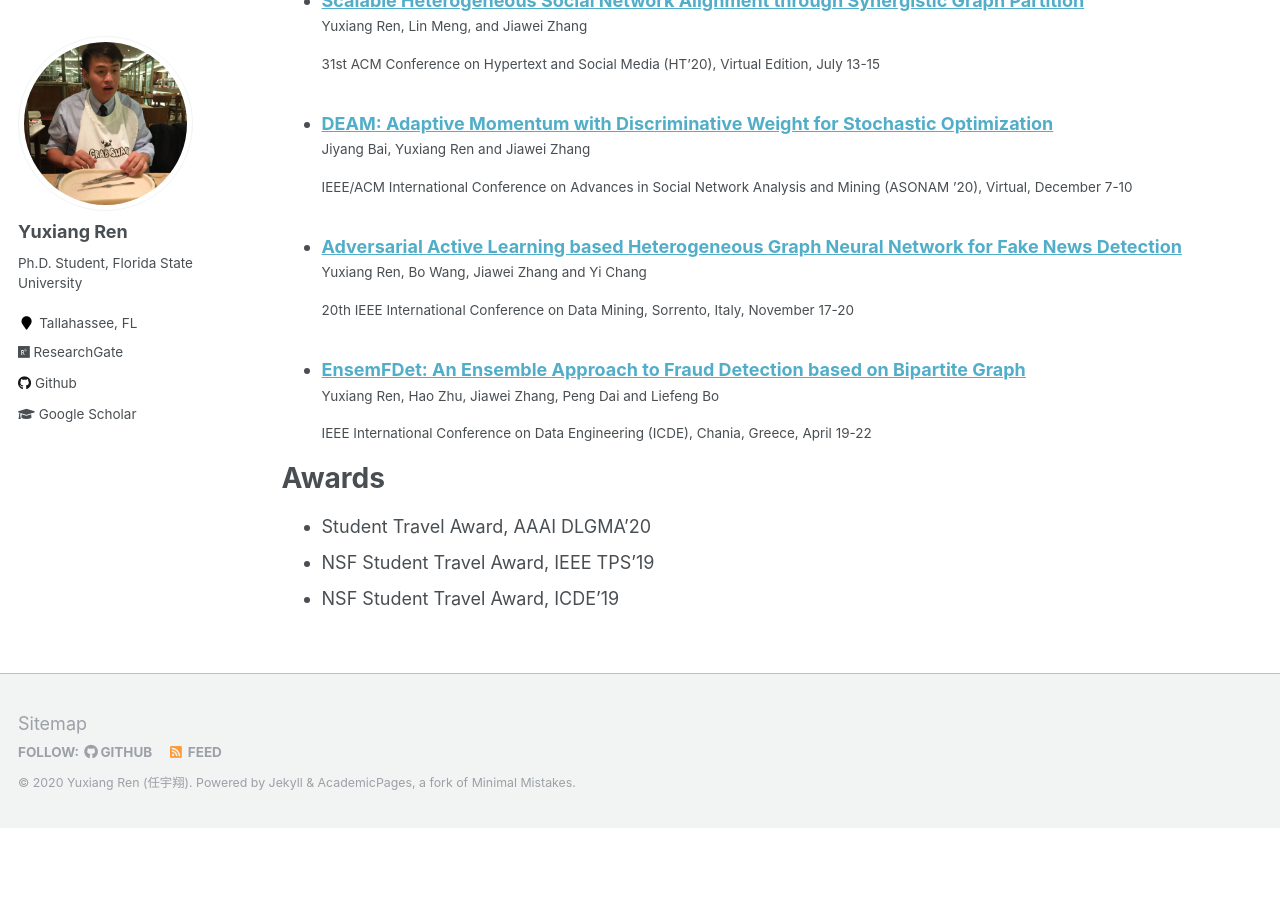
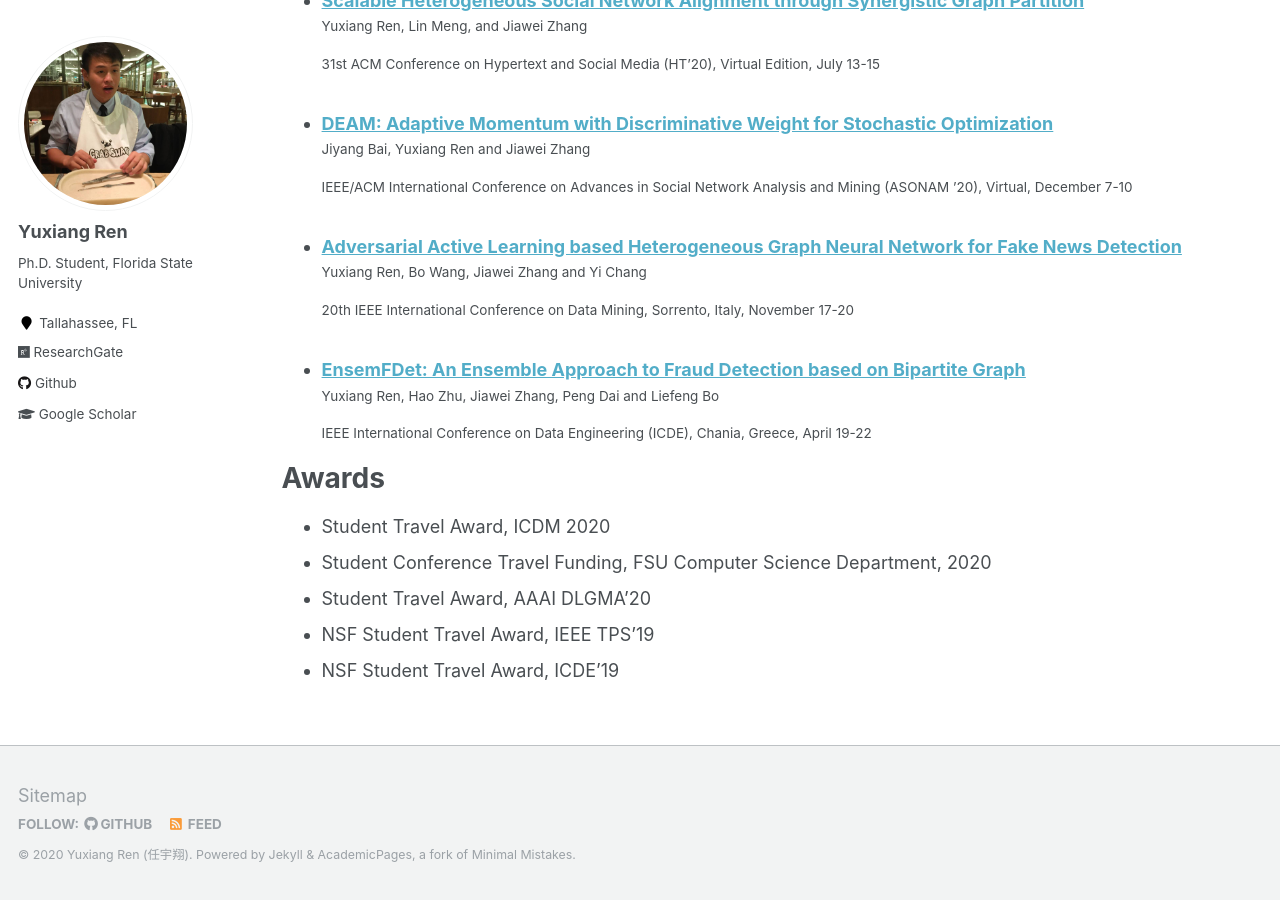
Before and after one commit to YuxiangRen/YuxiangRen.github.io, a Jekyll site: the page built from _pages/cv.md, in a window 1280 px wide and 900 px high, scrolled down 1649 px. Built offline with Jekyll 4.4.1, drawn with Linux system fonts in a browser that asks for light colours; before the commit the page ends 2477 px from its top, so only the background shows below that.

Commit message:
2020-11-19

```diff
--- a/_pages/cv.md
+++ b/_pages/cv.md
@@ -51,6 +51,8 @@ Publications
 
 Awards
 ======
+* Student Travel Award, ICDM 2020
+* Student Conference Travel Funding, FSU Computer Science Department, 2020
 * Student Travel Award, AAAI DLGMA'20
 * NSF Student Travel Award, IEEE TPS'19
 * NSF Student Travel Award, ICDE'19
```
